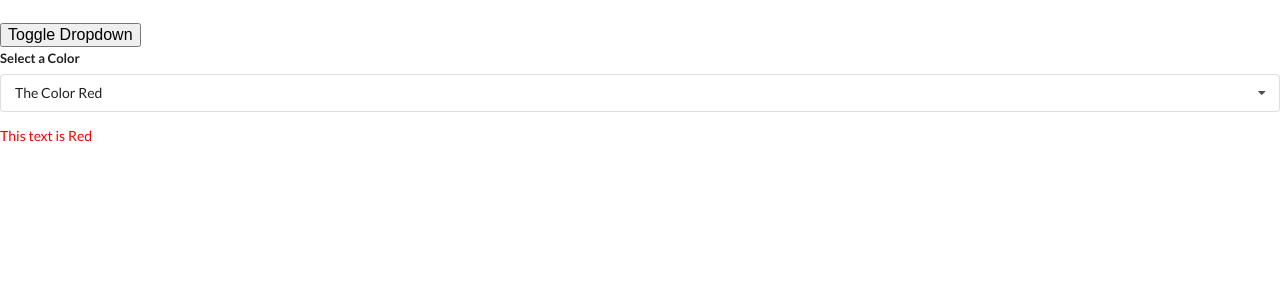
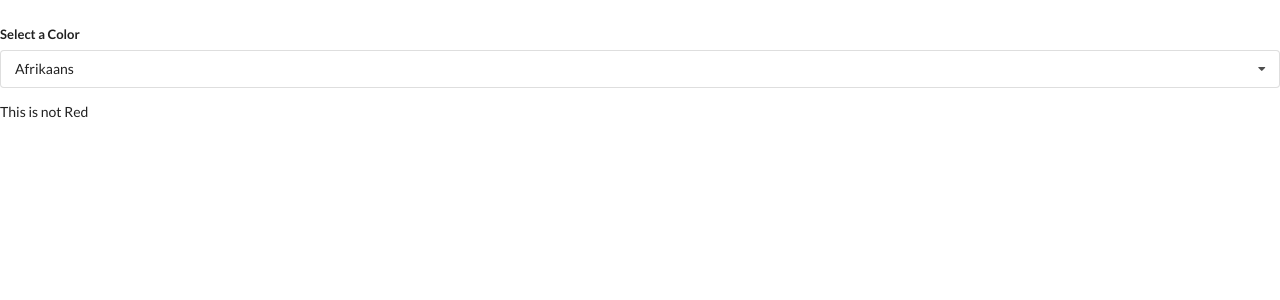
Before and after one commit to Hamza1001101/widgets, a React (Create React App) app: page / in a window 1280 px wide. Shown: the top 300 px of the page. Built offline with nearby package versions, Linux system fonts and the light colour scheme.

Commit message:
Scaffolding the Translate Component

```diff
--- a/src/App.js
+++ b/src/App.js
@@ -3,6 +3,7 @@
 import Dropdown from "./components/Dropdown";
 import "./App.css";
 //import Search from "./components/Search";
+import Translate from "./components/Translate";
 
 const items = [
   {
@@ -26,24 +27,21 @@
 ];
 
 const App = () => {
-  const [selected, setSelected] = useState(options[0]);
-  const [showDropdown, setShowDropdown] = useState(true);
+  //const [selected, setSelected] = useState(options[0]);
 
   return (
     <div>
       <br />
       {/* <Accordion items={items} />
-        <Search />*/}
-      <button onClick={() => setShowDropdown(!showDropdown)}>
-        Toggle Dropdown
-      </button>
-      {showDropdown ? (
+        <Search />
+
+
         <Dropdown
           selected={selected}
           onSelectedChange={setSelected}
           options={options}
-        />
-      ) : null}
+        />*/}
+        <Translate />
     </div>
   );
 };
--- a/src/components/Dropdown.jsx
+++ b/src/components/Dropdown.jsx
@@ -6,8 +6,9 @@
 
   useEffect(() => {
     const onBodyClick = (event) => {
-      //The constains method belongs to all DOM-elements
+      //* The constains method belongs to all DOM-elements
       //*  & Checks if a DOM-element contains another element
+
       if (ref.current && ref.current.contains(event.target)) {
         return;
       }
@@ -28,6 +29,7 @@
       <div
         className="item"
         key={option.value}
+        ö
         onClick={() => onSelectedChange(option)}
       >
         {option.label}
--- /dev/null
+++ b/src/components/Translate.jsx
@@ -0,0 +1,23 @@
+import React, { useState } from "react";
+import Dropdown from "./Dropdown";
+
+const options = [
+  { label: "Afrikaans", value: "af" },
+  { label: "Arabic", value: "ar" },
+  { label: "Hindi", value: "hi" },
+];
+
+export const Translate = () => {
+  const [language, setLanguae] = useState(options[0]);
+  return (
+    <div>
+      <Dropdown
+        selected={language}
+        onSelectedChange={setLanguae}
+        options={options}
+      />
+    </div>
+  );
+};
+
+export default Translate;
```
Also changed, not shown: 1 other file (tests, documents, lock files or other folders).
